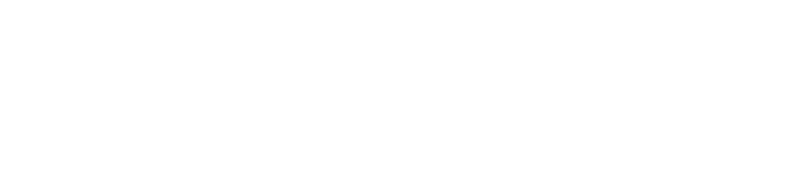
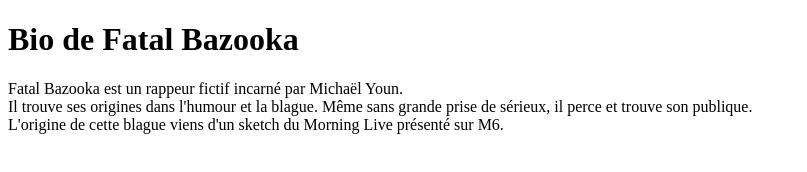
Before and after one commit to Toutoune27/Fatal_Bazooka, a plain HTML site: page index.html in a window 1280 px wide. Shown: the whole page, without its empty margins (0-807 px from the left). Drawn offline with Linux system fonts and the light colour scheme.

Commit message:
Update index.html

```diff
--- a/index.html
+++ b/index.html
@@ -5,4 +5,11 @@
         <meta charset="utf-8">
         <title> Fanpage de Fatal Bazooka</title>
     </head>
+    <body>
+        <h1> Bio de Fatal Bazooka </h1>
+
+        <p> Fatal Bazooka est un rappeur fictif incarné par Michaël Youn. <br/>
+            Il trouve ses origines dans l'humour et la blague. Même sans grande prise de sérieux, il perce et trouve son publique. <br/>
+            L'origine de cette blague viens d'un sketch du Morning Live présenté sur M6.</p>
+    </body>
 </html>
```
